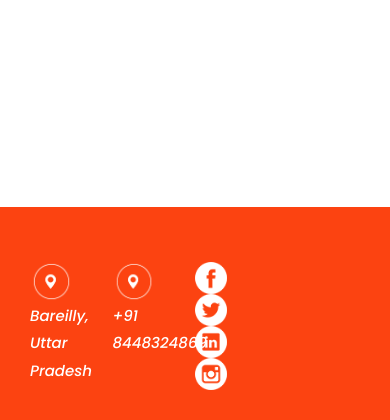
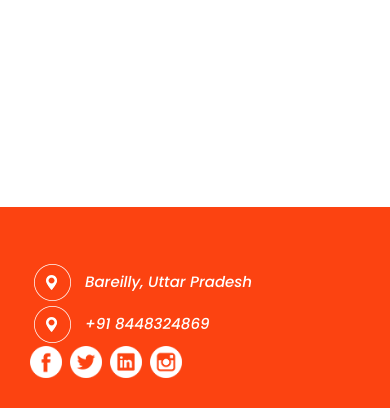
Before and after one commit to numaan7/aff, a Django app: template templates/index.html in a window 390 px wide. Shown: the part 1661-2081 px from the top of the page. Run offline with Django 3.2, Linux system fonts and the light colour scheme; the template is opened without the code that fills it, so the values that code supplies are empty; some libraries are stand-ins or nearby versions.

Commit message:
fixed footer display in mobile view

```diff
--- a/templates/base.html
+++ b/templates/base.html
@@ -70,19 +70,19 @@
       <div class="footer" style="margin-top:150px">
          <div class="container" style="padding-bottom:30px">
             <div class="row col-md-12">
-               <div class="col-md-4 col-sm-12 width">
+               <div class="col-md-4 col-sm-12">
                   <div class="address">
                      {% comment %} <h3>Address : Bareilly, Uttar Pradesh</h3> {% endcomment %}
                      <i><img src="{% static "icon/3.png" %}">Bareilly, Uttar Pradesh</i>
                   </div>
                </div>
-               <div class="col-md-4 col-sm-12 width">
+               <div class="col-md-4 col-sm-12">
                   <div class="address">
                      {% comment %} <h3>Call : +91 8448324869</h3> {% endcomment %}
                      <i><img src="{% static "icon/3.png" %}">+91 8448324869</i>
                   </div>
                </div>
-               <div class="col-md-4 col-sm-12 width">
+               <div class="col-md-4 col-sm-12">
                      <ul class="contant_icon">
                         <li><img src="{% static "icon/fb.png" %}" alt="icon"/></li>
                         <li><img src="{% static "icon/tw.png" %}" alt="icon"/></li>
```
